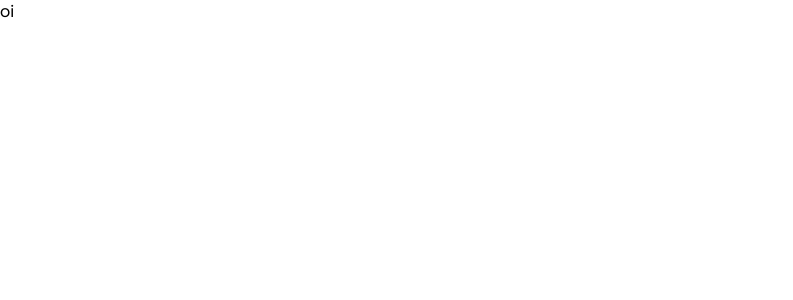
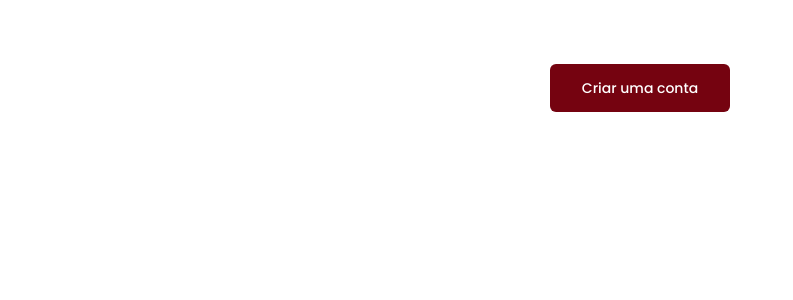
Before and after one commit to BrunoBorges12/food-explorer, a Next.js app: page / in a window 1280 px wide. Shown: the top 300 px of the page, without its empty margins (0-793 px from the left). Built offline with nearby package versions, Linux system fonts and the light colour scheme.

Commit message:
criando button,e estilizando para ser utilizados em outras parte do site

```diff
--- /dev/null
+++ b/src/components/Button/index.tsx
@@ -0,0 +1,33 @@
+import classNames from "classnames";
+
+type propsButton = {
+  title: string;
+  size: "small" | "medium";
+  color: "tomato-dark" | "tomato-ligth" | "dark";
+  mobile?: boolean;
+};
+function Button({ title, size, color, mobile }: propsButton) {
+  return (
+    <button
+      className={classNames(
+        " py-3 flex items-center justify-center   relative  rounded-md hover:opacity-80 transition-all duration-500",
+        {
+          "bg-tomato-100": color === "tomato-dark",
+          "bg-tomato-400": color === "tomato-ligth",
+          "bg-dark-800": color === "dark",
+        },
+        {
+          "px-6   lg:px-8": size === "small" && mobile,
+          "px-6": size === "small",
+          "px-8": size === "medium",
+        }
+      )}
+    >
+      <span className=" text-light-100 text-sm  font-poppins  hover:opacity-80 transition-all duration-500  font-medium">
+        {title}
+      </span>
+    </button>
+  );
+}
+
+export default Button;
--- a/src/pages/index.tsx
+++ b/src/pages/index.tsx
@@ -1,3 +1,9 @@
+import Button from "@/components/Button";
+
 export default function Home() {
-  return <div className=" leading-6  text-    top-4  font-poppins"> oi</div>;
+  return (
+    <div className="  w-full h-full   flex  flex-col items-center justify-center my-16 ">
+      <Button title="Criar uma conta" size="medium" color="tomato-dark" />
+    </div>
+  );
 }
```
